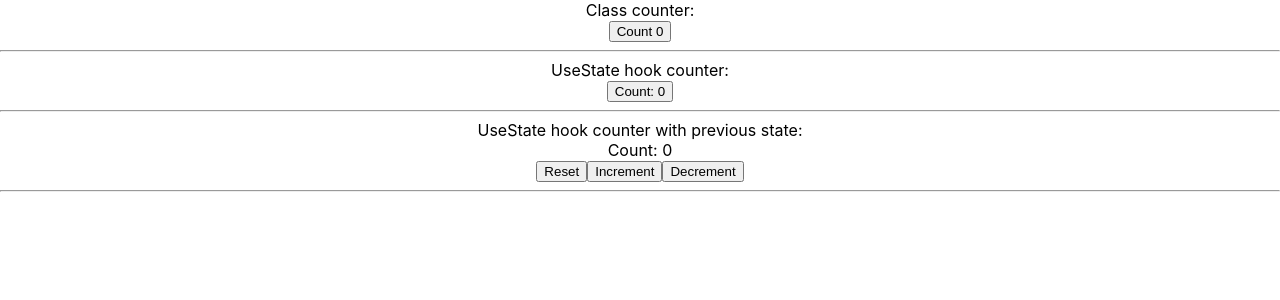
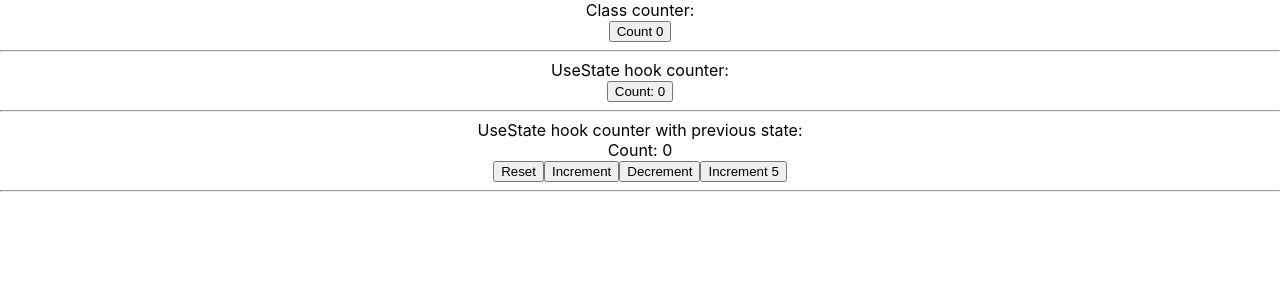
Before and after one commit to apm30/hooks, a React (Create React App) app: page / in a window 1280 px wide. Shown: the top 300 px of the page. Built offline with nearby package versions, Linux system fonts and the light colour scheme.

Commit message:
HookCounterTwo incrementFive

```diff
--- a/src/components/HookCounterTwo.jsx
+++ b/src/components/HookCounterTwo.jsx
@@ -3,13 +3,24 @@
 function HookCounterTwo() {
 	const initialCount = 0;
 	const [count, setCount] = useState(initialCount);
+	const incrementFive = () => {
+		for (let i = 0; i < 5; i++) {
+			setCount(prevCount => prevCount + 1);
+		}
+	};
+
 	return (
 		<div>
 			Count: {count}
 			<br />
 			<button onClick={() => setCount(initialCount)}>Reset</button>
-			<button onClick={() => setCount(count + 1)}>Increment</button>
-			<button onClick={() => setCount(count - 1)}>Decrement</button>
+			<button onClick={() => setCount(prevCount => prevCount + 1)}>
+				Increment
+			</button>
+			<button onClick={() => setCount(prevCount => prevCount - 1)}>
+				Decrement
+			</button>
+			<button onClick={incrementFive}>Increment 5</button>
 		</div>
 	);
 }
```
